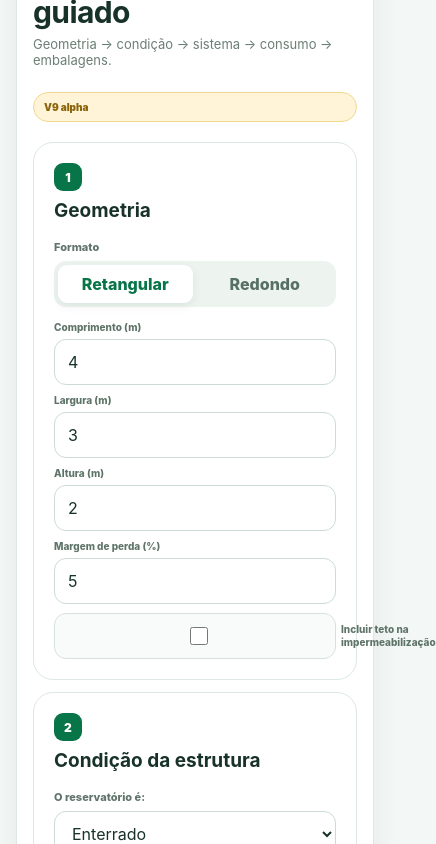
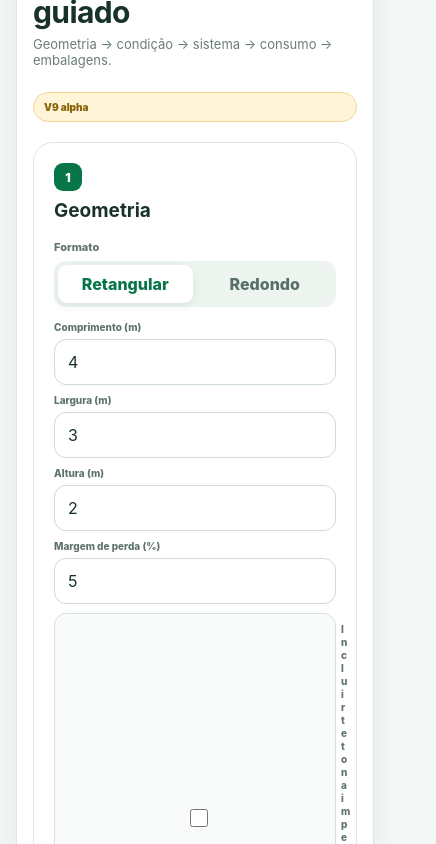
Before and after one commit to yanzinhomt18-max/impertudo-calculadora, a React (Vite) app in the folder v9/: page / in a window 390 px wide. Both pictures are taken after a click on the button "Abrir Reservatórios". Shown: the part 844-1688 px from the top of the page, 436 px wide, since content can reach past the window. Built offline with nearby package versions, Linux system fonts and the light colour scheme.

Commit message:
V9: elimina overflow dos resultados em mobile

```diff
--- a/v9/src/v9-mobile.css
+++ b/v9/src/v9-mobile.css
@@ -40,4 +40,58 @@
   .appNav button small { font-size: 9px; line-height: 1.15; }
 
   .panel, .calculatorShell { margin-bottom: 28px; }
+
+  .calculatorShell,
+  .resultPanel,
+  .layerList,
+  .layerCard,
+  .packageTable,
+  .stepCard,
+  .fieldGrid,
+  .checkField {
+    min-width: 0;
+    max-width: 100%;
+  }
+
+  .resultHead {
+    align-items: stretch;
+    flex-direction: column;
+    gap: 12px;
+  }
+
+  .resultActions {
+    width: 100%;
+    display: flex;
+    flex-wrap: wrap;
+    gap: 8px;
+    align-items: center;
+  }
+
+  .resultActions .secondaryButton { flex: 1 1 170px; }
+
+  .checkField span {
+    min-width: 0;
+    white-space: normal;
+    overflow-wrap: anywhere;
+  }
+
+  .packageTable {
+    overflow-x: hidden;
+  }
+
+  .packageRow {
+    width: 100%;
+    min-width: 0;
+    grid-template-columns: repeat(2, minmax(0, 1fr));
+  }
+
+  .packageRow > div {
+    min-width: 0;
+    border-right: 1px solid #e3ece7;
+    border-bottom: 1px solid #e3ece7;
+    overflow-wrap: anywhere;
+  }
+
+  .packageRow > div:nth-child(2n) { border-right: 0; }
+  .packageRow > div:nth-last-child(-n+2) { border-bottom: 0; }
 }
```
